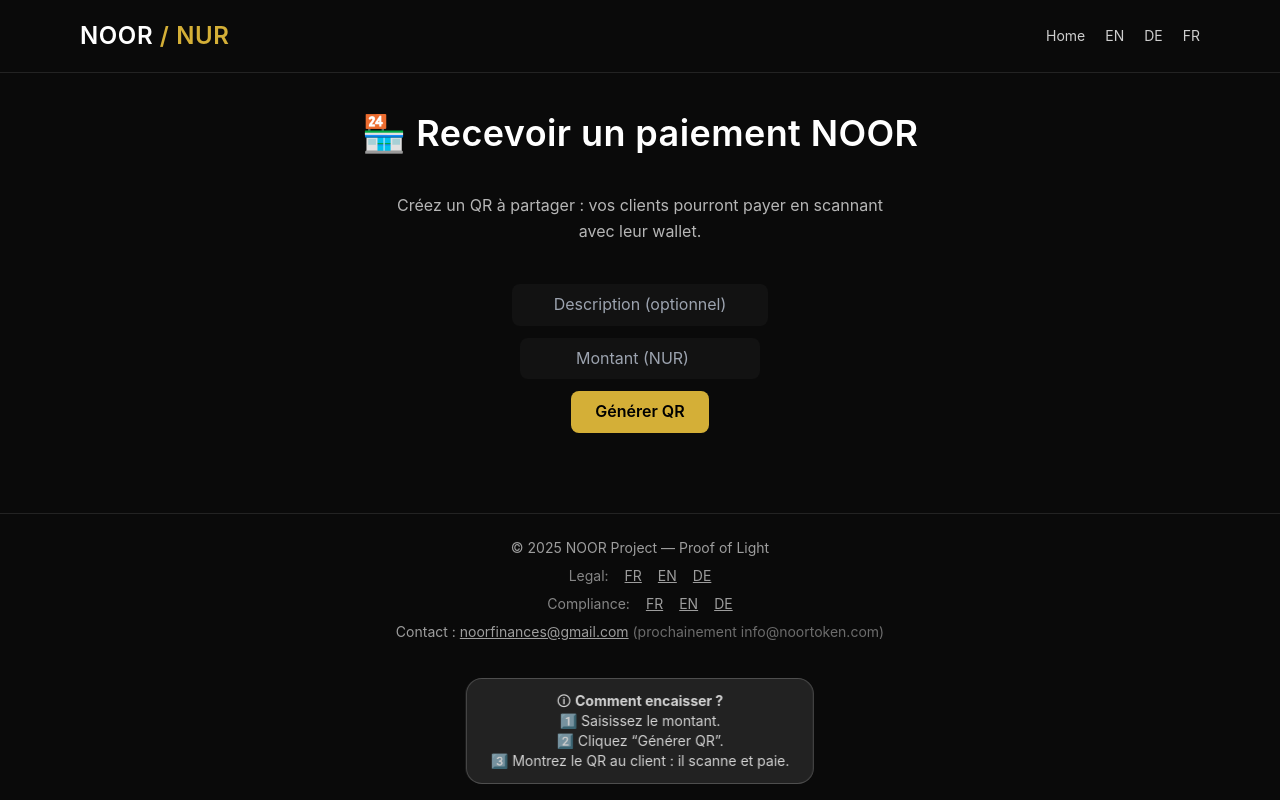
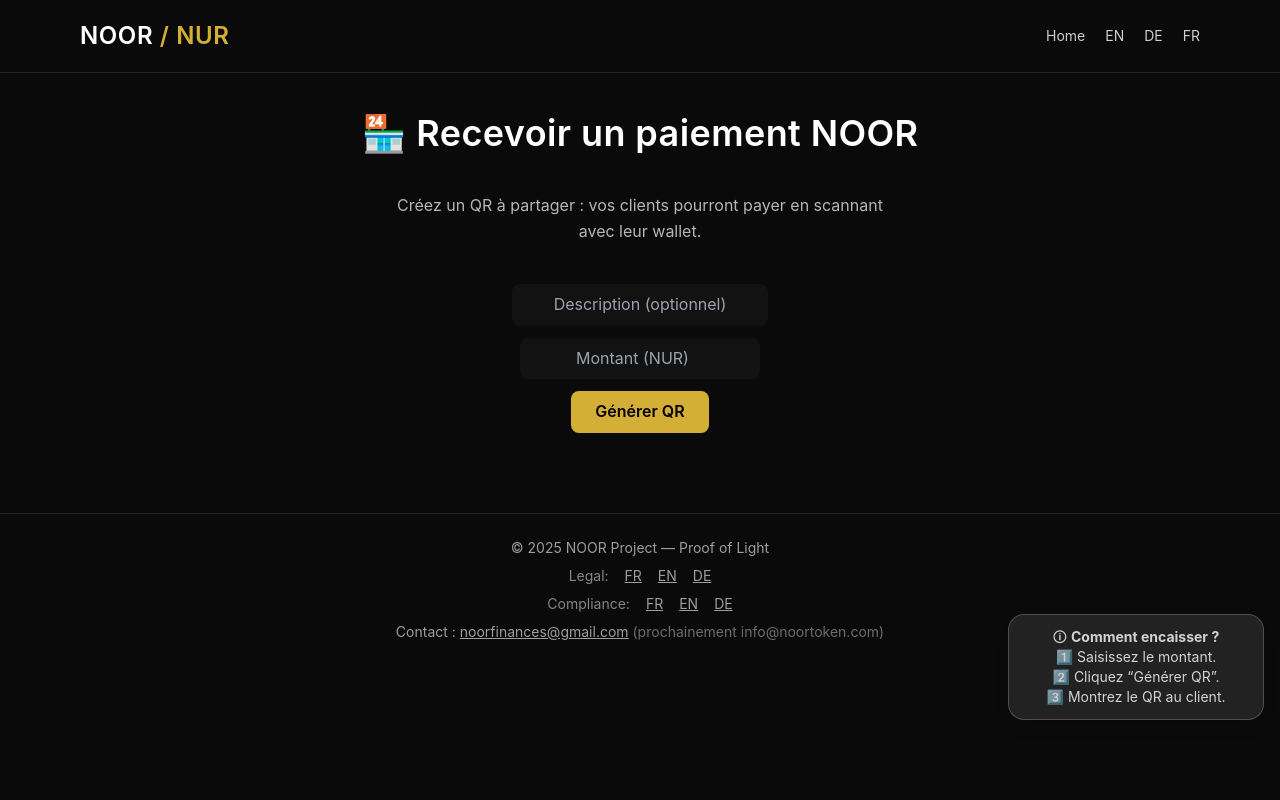
Before and after one commit to noorfinances-eng/noor-pages, a Next.js app: page /merchant in a window 1280 px wide. Built offline with nearby package versions, Linux system fonts and the light colour scheme.

Commit message:
Update merchant.js

```diff
--- a/pages/merchant.js
+++ b/pages/merchant.js
@@ -7,7 +7,7 @@ export default function MerchantLite() {
   const [label, setLabel] = useState("");
   const [qr, setQr] = useState("");
   const [loading, setLoading] = useState(false);
-  const wallet = "0x2538398B396bd16370aFBDaF42D09e637a86C3AC"; // ton wallet de réception
+  const wallet = "0x2538398B396bd16370aFBDaF42D09e637a86C3AC"; // wallet de réception
 
   const generateQr = async () => {
     if (!amount || isNaN(amount) || parseFloat(amount) <= 0) return;
@@ -20,7 +20,7 @@ export default function MerchantLite() {
   };
 
   return (
-    <div className="text-center space-y-10">
+    <div className="text-center space-y-10 relative">
       <h2 className="text-4xl font-semibold">🏪 Recevoir un paiement NOOR</h2>
       <p className="text-white/70 max-w-lg mx-auto">
         Créez un QR à partager : vos clients pourront payer en scannant avec leur wallet.
@@ -52,7 +52,7 @@ export default function MerchantLite() {
 
       {qr && (
         <div className="mt-8">
-          <p className="text-white/70 mb-3">QR de paiement généré :</p>
+          <p className="text-white/70 mb-3">QR de paiement :</p>
           <img src={qr} alt="QR NOOR Merchant" className="mx-auto w-48 h-48" />
           <p className="text-xs text-white/50 mt-2">
             Montant : {amount} NUR — Réseau : BSC (56)
@@ -60,13 +60,13 @@ export default function MerchantLite() {
         </div>
       )}
 
-      {/* Bandeau d’aide */}
-      <div className="fixed bottom-4 left-1/2 -translate-x-1/2 bg-white/10 border border-white/20 backdrop-blur-md px-6 py-3 rounded-2xl text-sm text-white/80 max-w-md">
+      {/* Bulle d’aide latérale */}
+      <div className="fixed right-4 bottom-20 bg-white/10 border border-white/20 backdrop-blur-md px-5 py-3 rounded-2xl text-sm text-white/80 w-64 shadow-lg">
         <p>
           🛈 <strong>Comment encaisser ?</strong><br />
           1️⃣ Saisissez le montant.<br />
           2️⃣ Cliquez “Générer QR”.<br />
-          3️⃣ Montrez le QR au client : il scanne et paie.
+          3️⃣ Montrez le QR au client.
         </p>
       </div>
     </div>
```
